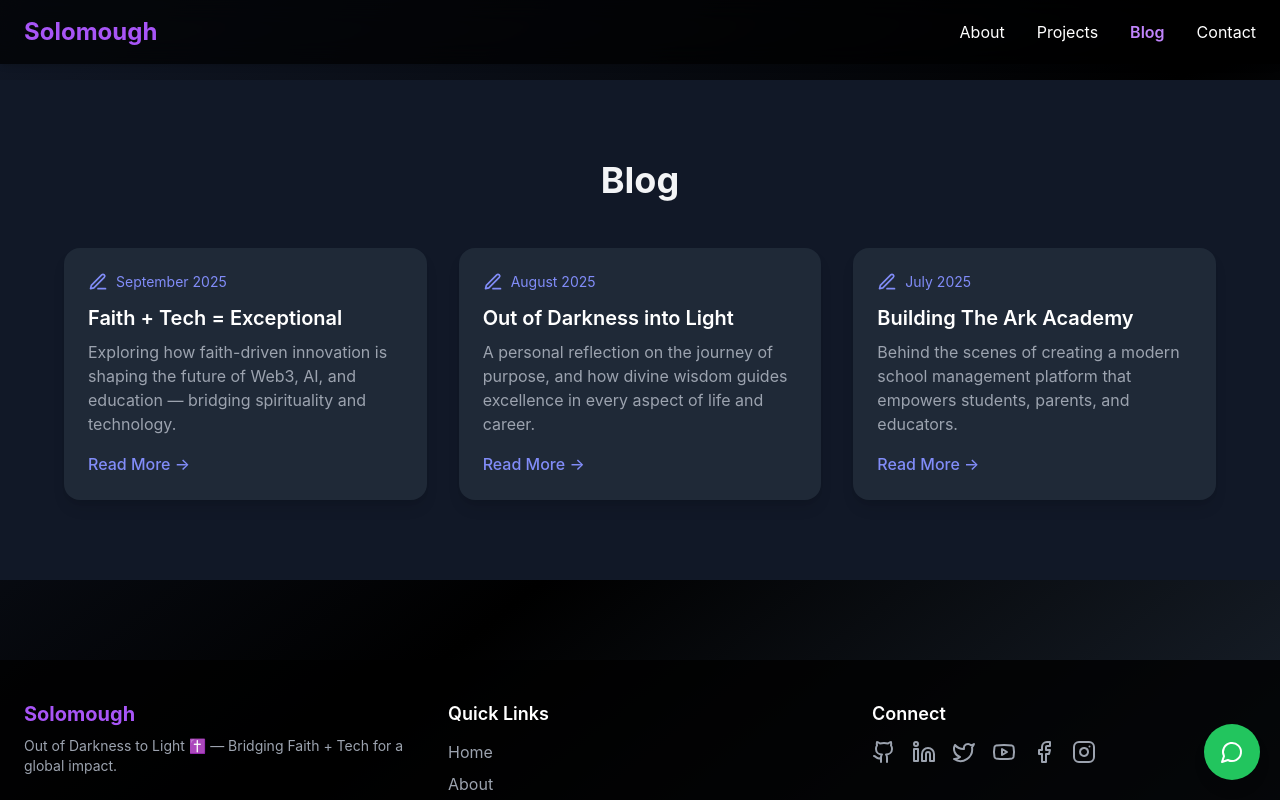
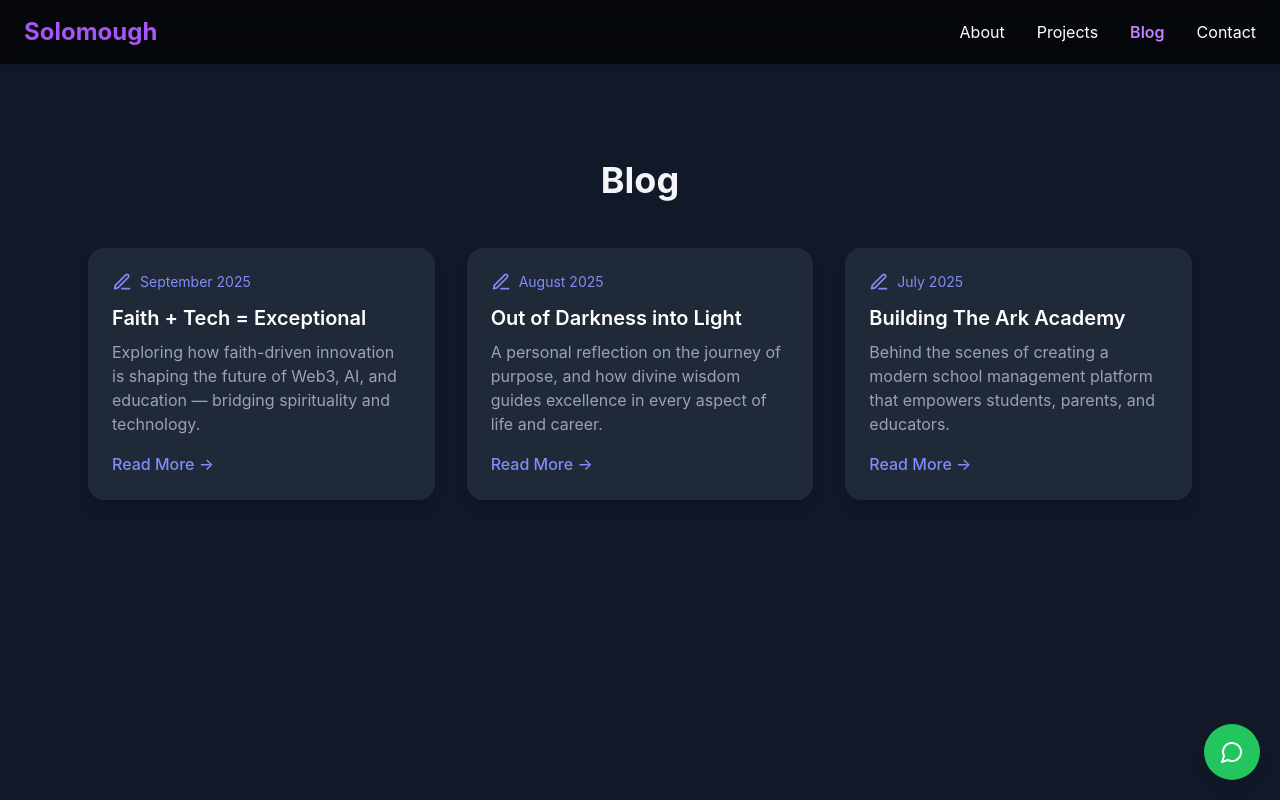
Before and after one commit to Solomough/Solomough-portfolio-, a React (Vite) app: page /blog in a window 1280 px wide. Shown: the top 800 px of the page. Built offline with nearby package versions, Linux system fonts and the light colour scheme.

Commit message:
Update BlogPage.jsx

```diff
--- a/src/pages/BlogPage.jsx
+++ b/src/pages/BlogPage.jsx
@@ -3,8 +3,11 @@
 
 function BlogPage() {
   return (
-    <div className="pt-20">
-      <Blog />
+    <div className="py-20 px-6 bg-gray-900 text-gray-100 min-h-screen">
+      <div className="max-w-6xl mx-auto">
+        {/* Blog Component */}
+        <Blog />
+      </div>
     </div>
   );
 }
```
